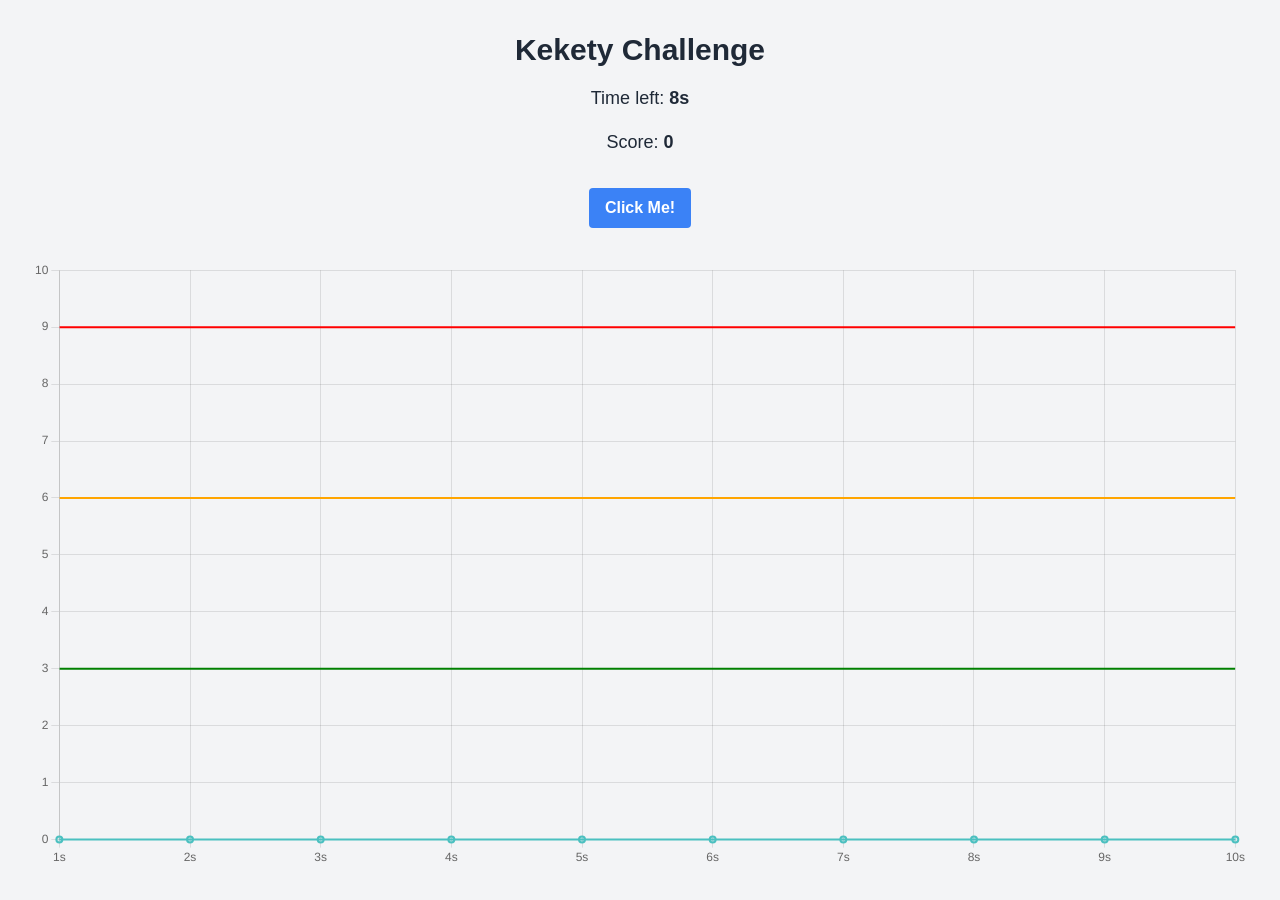
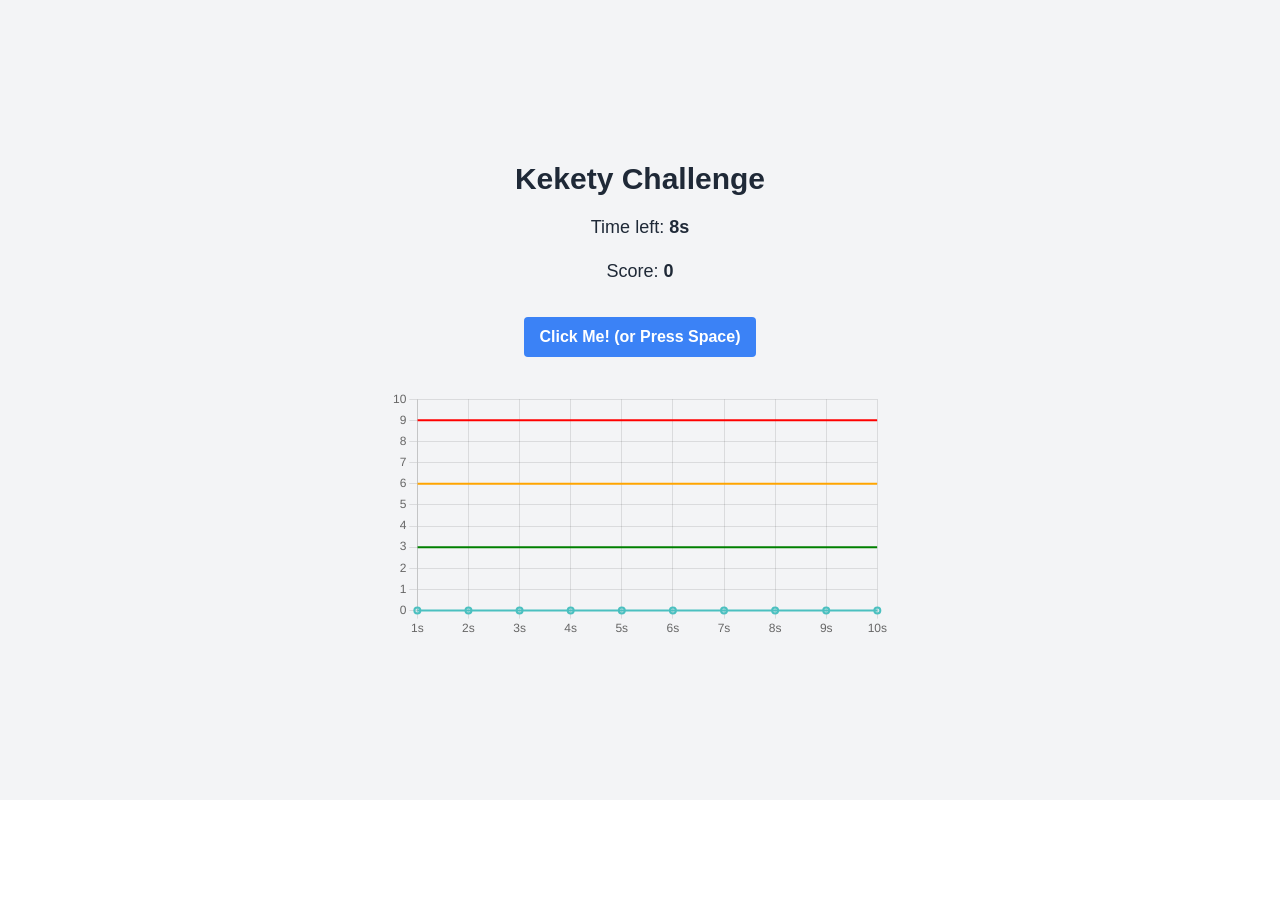
Before and after one commit to mattnix6/nextjs-boilerplate, a Next.js app: page / in a window 1280 px wide. Both pictures are taken after a click on the button "Start Game". After the commit the page ends 800 px from the top, so only its background shows below. Built offline with nearby package versions, Linux system fonts and the light colour scheme.

Commit message:
Update page.tsx

```diff
--- a/app/page.tsx
+++ b/app/page.tsx
@@ -135,9 +135,9 @@ export default function Home() {
             onClick={handleScore}
             className="bg-blue-500 hover:bg-blue-600 text-white font-bold py-2 px-4 rounded"
           >
-            Click Me!
+            Click Me! (or Press Space)
           </button>
-          <div className="w-full mt-8">
+          <div className="w-full mt-8 max-w-[500px]">
             <Line data={chartData} options={chartOptions} />
           </div>
         </>
```
